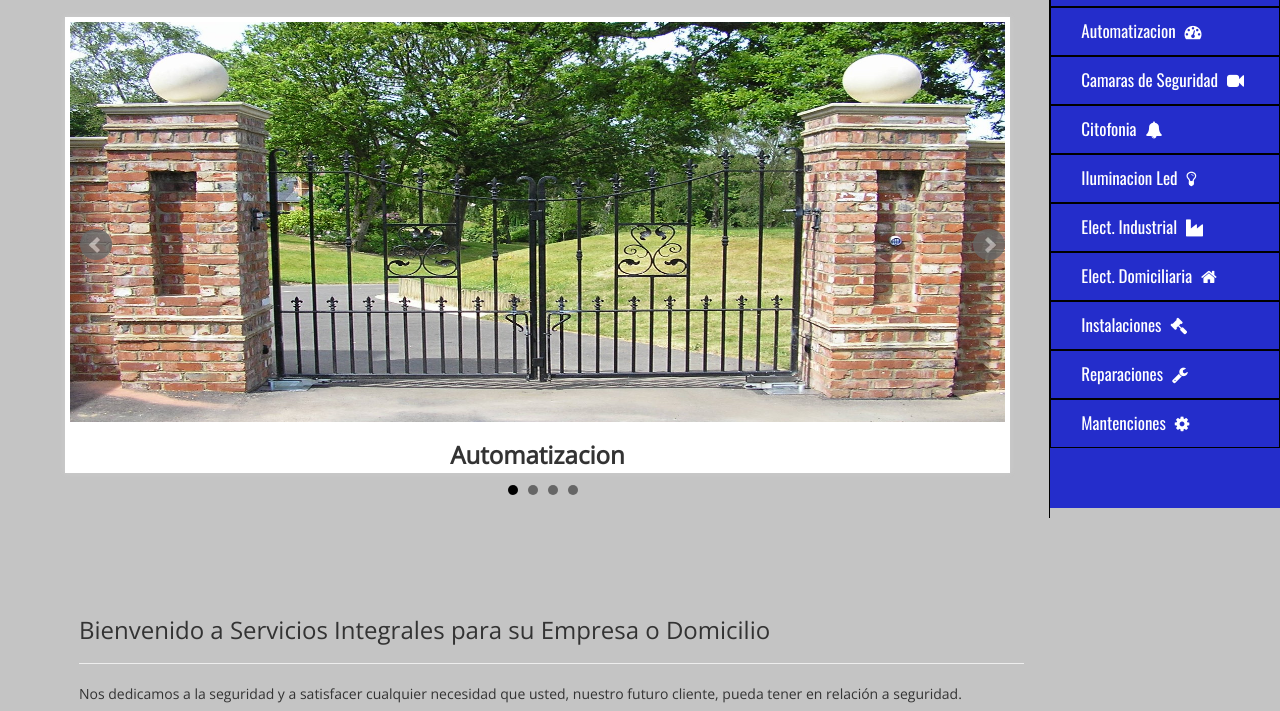
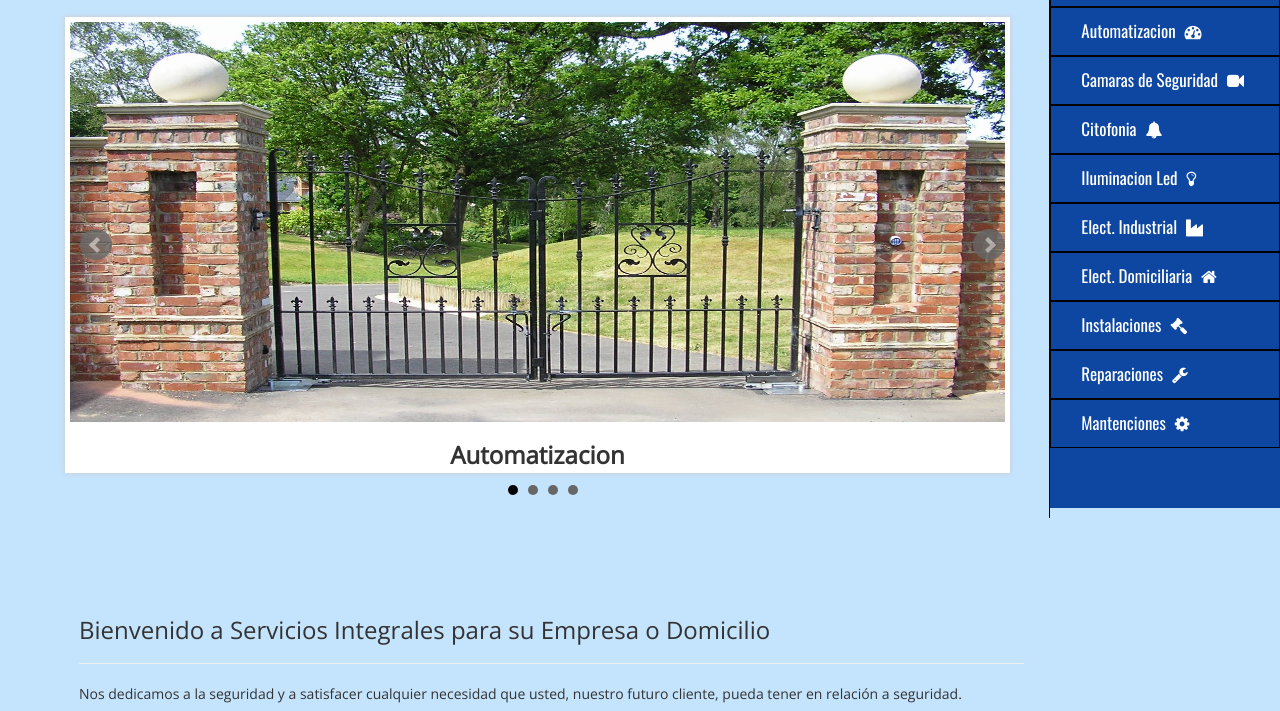
Before and after one commit to aureabeltran/serviem, a plain HTML site: page index.html in a window 1280 px wide. Shown: the part 151-862 px from the top of the page. Drawn offline with nearby package versions, Linux system fonts and the light colour scheme.

Commit message:
nueva rama

```diff
--- a/sass/helpers/_variables.scss
+++ b/sass/helpers/_variables.scss
@@ -1,2 +1,2 @@
-$main-gray: #919191;
-$main-blue: #242DCB;
+$main-gray: #64b5f6;
+$main-blue: #0d47a1;
```
Also changed, not shown: css/main.css.
